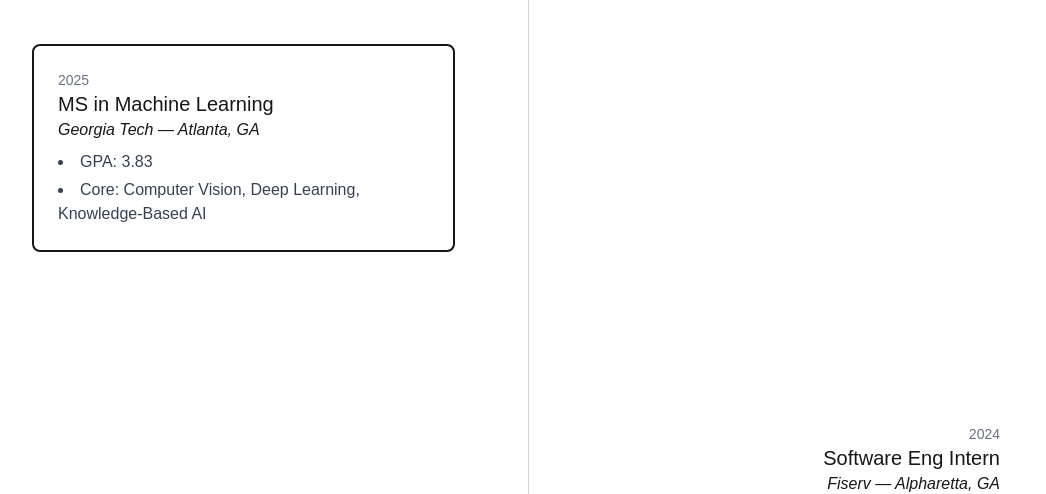
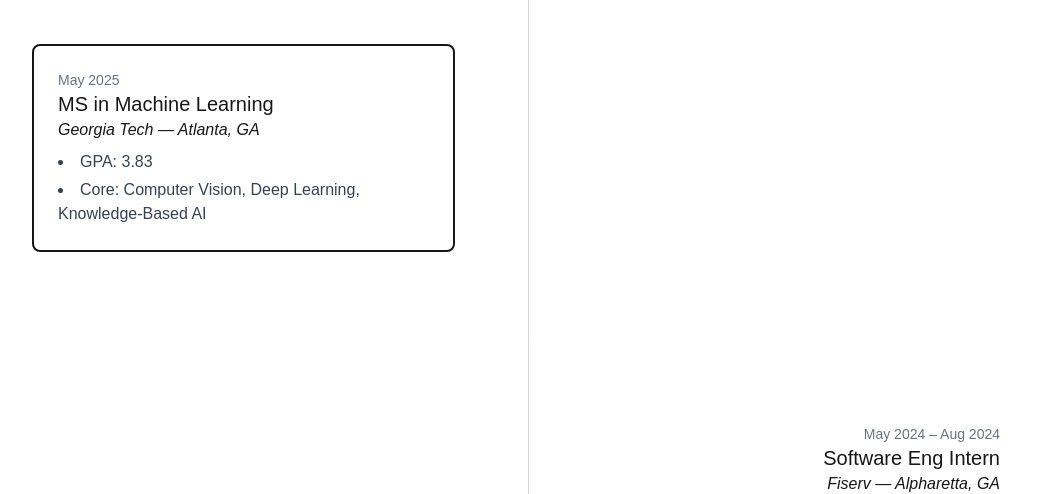
Before and after one commit to SurajGeddam/personal-portfolio, a Next.js app: page /experience in a window 1280 px wide. Shown: the part 300-794 px from the top of the page, without its empty margins (112-1158 px from the left). Built offline with nearby package versions, Linux system fonts and the light colour scheme.

Commit message:
feat: use date-fns for proper timeline date formatting

```diff
--- a/components/ExperienceTimeline.tsx
+++ b/components/ExperienceTimeline.tsx
@@ -1,5 +1,6 @@
 "use client";
 import { motion } from "framer-motion";
+import { parse, format } from "date-fns";
 
 const timelineItems = [
   // Education
@@ -36,6 +37,19 @@
   hidden: { opacity: 0, y: 50 },
   visible: { opacity: 1, y: 0 },
 };
+
+// Helper to format dates
+function formatTimelineDate(item: typeof timelineItems[number]) {
+  if (item.type === "experience") {
+    const [start, end] = item.date.split("_");
+    const startDate = parse(start, "yyyy-MM", new Date());
+    const endDate = parse(end, "yyyy-MM", new Date());
+    return `${format(startDate, "MMM yyyy")} – ${format(endDate, "MMM yyyy")}`;
+  } else {
+    const date = parse(item.date, "yyyy-MM", new Date());
+    return format(date, "MMM yyyy");
+  }
+}
 
 export default function ExperienceTimeline() {
   let blockIdx = 0;
@@ -78,7 +92,7 @@
                     }
                     variants={itemVariants}
                   >
-                    <p className="text-sm text-gray-500 dark:text-gray-400">{item.date.replace(/-.*/, "")}</p>
+                    <p className="text-sm text-gray-500 dark:text-gray-400">{formatTimelineDate(item)}</p>
                     <h3 className="text-xl font-heading">{item.title}</h3>
                     <p className="font-body italic mb-2">
                       {item.organization} — {item.location}
--- a/package.json
+++ b/package.json
@@ -9,6 +9,7 @@
     "lint": "next lint"
   },
   "dependencies": {
+    "date-fns": "^4.1.0",
     "framer-motion": "^12.18.1",
     "lucide-react": "^0.515.0",
     "next": "15.3.3",
```
Also changed, not shown: 1 other file (tests, documents, lock files or other folders).
